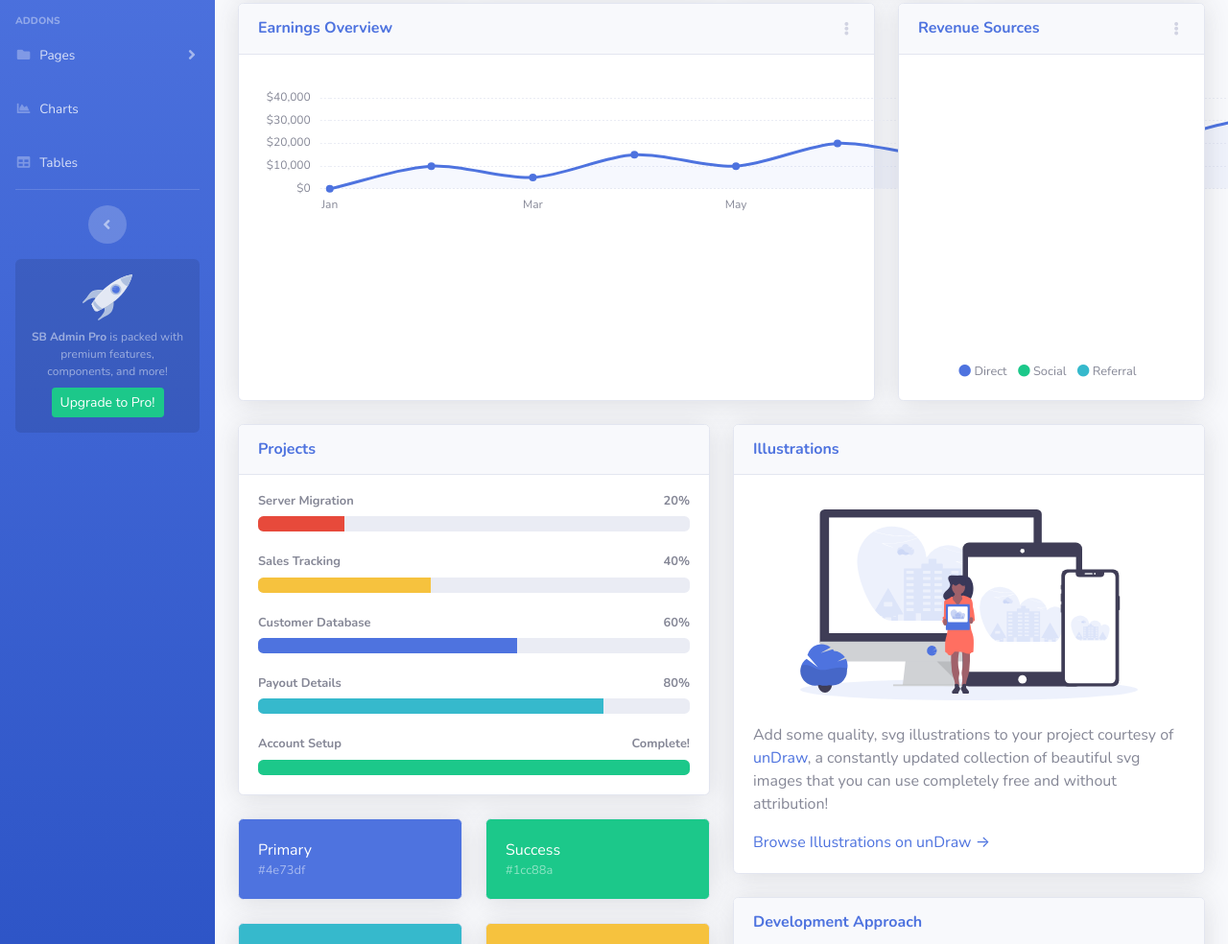
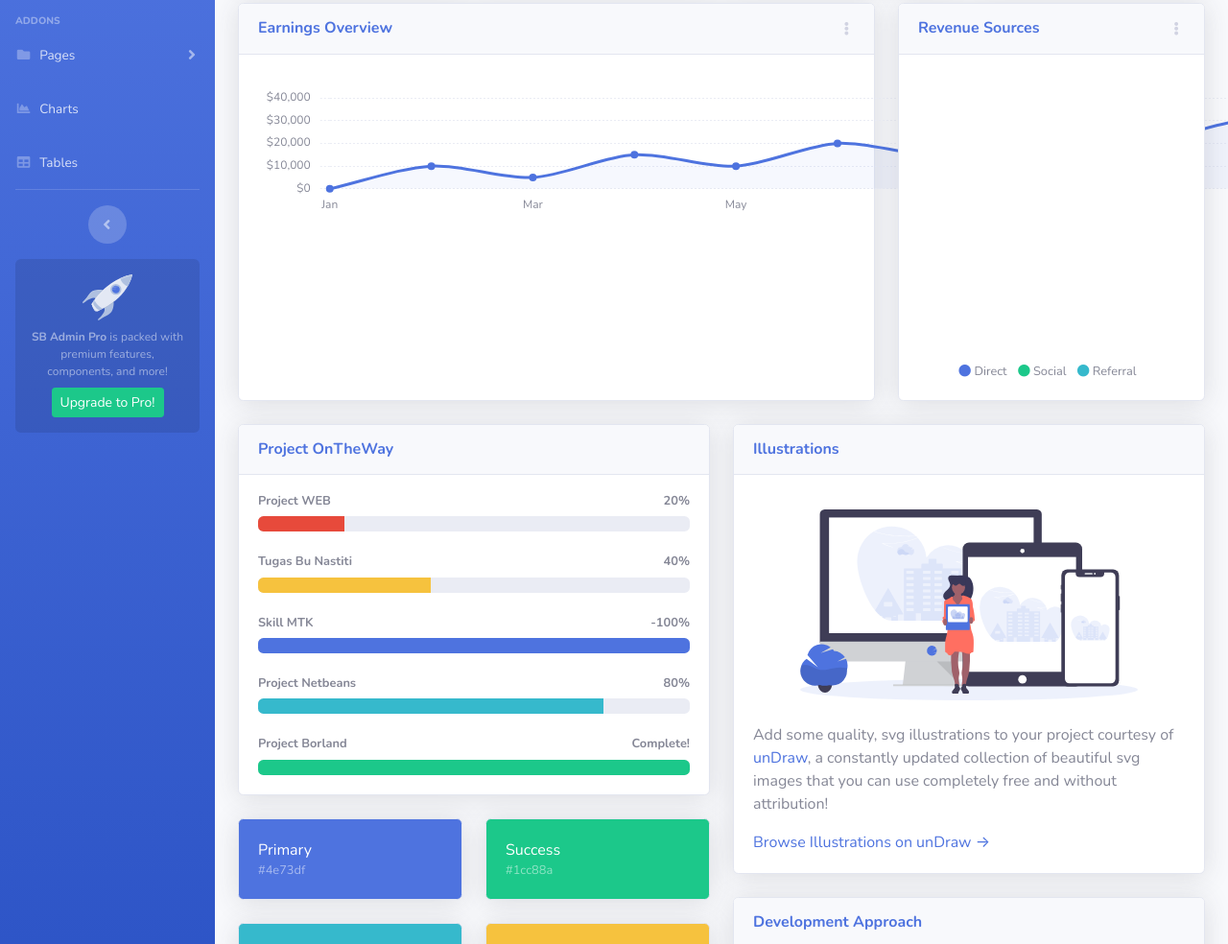
Before and after one commit to SenjaTW01/webproject, a website with bundled scripts: page index.html in a window 1280 px wide. Shown: the part 275-1259 px from the top of the page at 96% size. Built offline with nearby package versions, Linux system fonts and the light colour scheme.

Commit message:
Update index.html
Changed Title name

```diff
--- a/index.html
+++ b/index.html
@@ -545,37 +545,37 @@
                         <!-- Content Column -->
                         <div class="col-lg-6 mb-4">
 
-                            <!-- Project Card Example -->
+                            <!-- PROJECT CARD UNTUK DIUBAH -->
                             <div class="card shadow mb-4">
                                 <div class="card-header py-3">
-                                    <h6 class="m-0 font-weight-bold text-primary">Projects</h6>
+                                    <h6 class="m-0 font-weight-bold text-primary">Project OnTheWay</h6>
                                 </div>
                                 <div class="card-body">
-                                    <h4 class="small font-weight-bold">Server Migration <span
+                                    <h4 class="small font-weight-bold">Project WEB <span
                                             class="float-right">20%</span></h4>
                                     <div class="progress mb-4">
                                         <div class="progress-bar bg-danger" role="progressbar" style="width: 20%"
                                             aria-valuenow="20" aria-valuemin="0" aria-valuemax="100"></div>
                                     </div>
-                                    <h4 class="small font-weight-bold">Sales Tracking <span
+                                    <h4 class="small font-weight-bold">Tugas Bu Nastiti <span
                                             class="float-right">40%</span></h4>
                                     <div class="progress mb-4">
                                         <div class="progress-bar bg-warning" role="progressbar" style="width: 40%"
                                             aria-valuenow="40" aria-valuemin="0" aria-valuemax="100"></div>
                                     </div>
-                                    <h4 class="small font-weight-bold">Customer Database <span
-                                            class="float-right">60%</span></h4>
+                                    <h4 class="small font-weight-bold">Skill MTK <span
+                                            class="float-right">-100%</span></h4>
                                     <div class="progress mb-4">
-                                        <div class="progress-bar" role="progressbar" style="width: 60%"
+                                        <div class="progress-bar" role="progressbar" style="width: 100%"
                                             aria-valuenow="60" aria-valuemin="0" aria-valuemax="100"></div>
                                     </div>
-                                    <h4 class="small font-weight-bold">Payout Details <span
+                                    <h4 class="small font-weight-bold">Project Netbeans <span
                                             class="float-right">80%</span></h4>
                                     <div class="progress mb-4">
                                         <div class="progress-bar bg-info" role="progressbar" style="width: 80%"
                                             aria-valuenow="80" aria-valuemin="0" aria-valuemax="100"></div>
                                     </div>
-                                    <h4 class="small font-weight-bold">Account Setup <span
+                                    <h4 class="small font-weight-bold">Project Borland  <span
                                             class="float-right">Complete!</span></h4>
                                     <div class="progress">
                                         <div class="progress-bar bg-success" role="progressbar" style="width: 100%"
```
